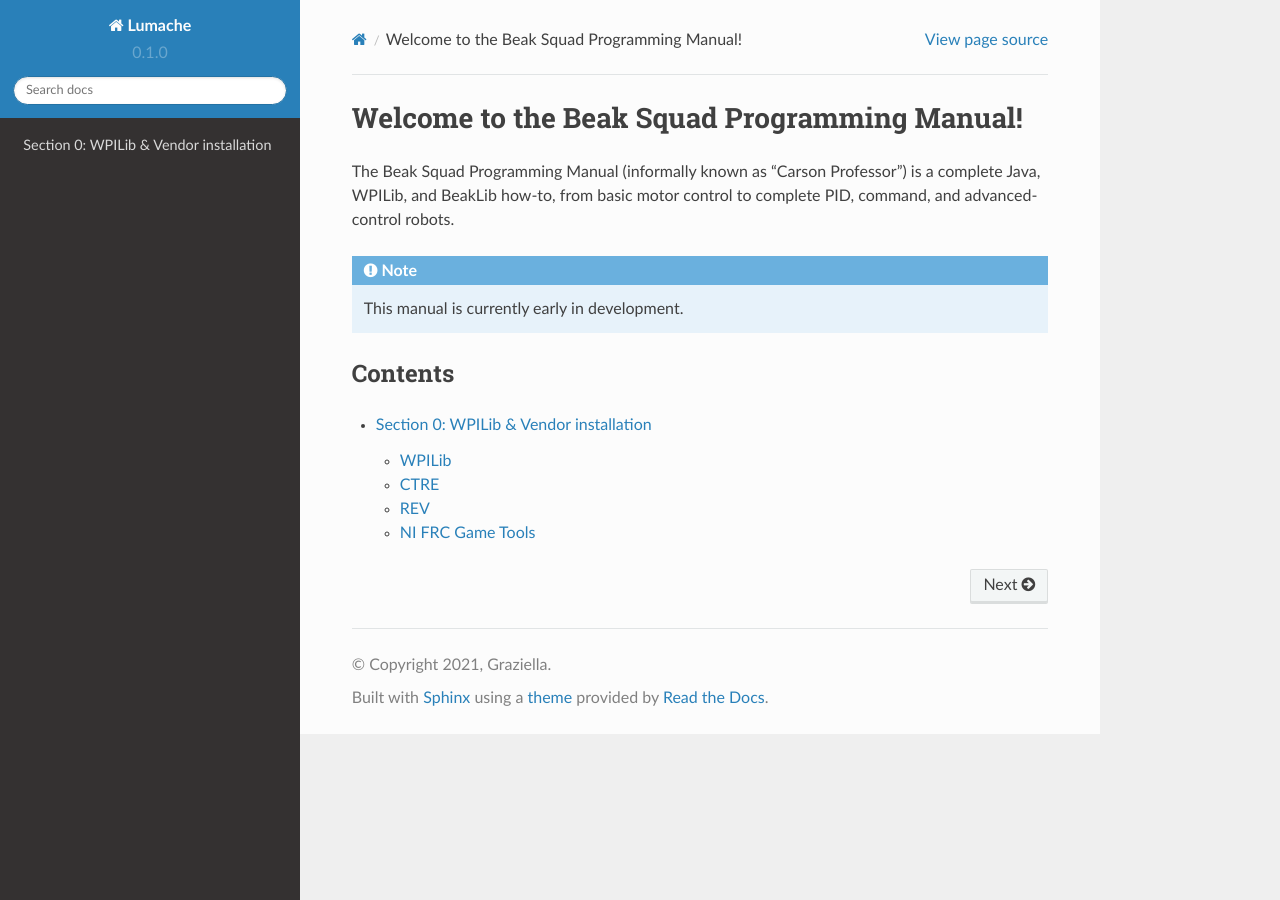
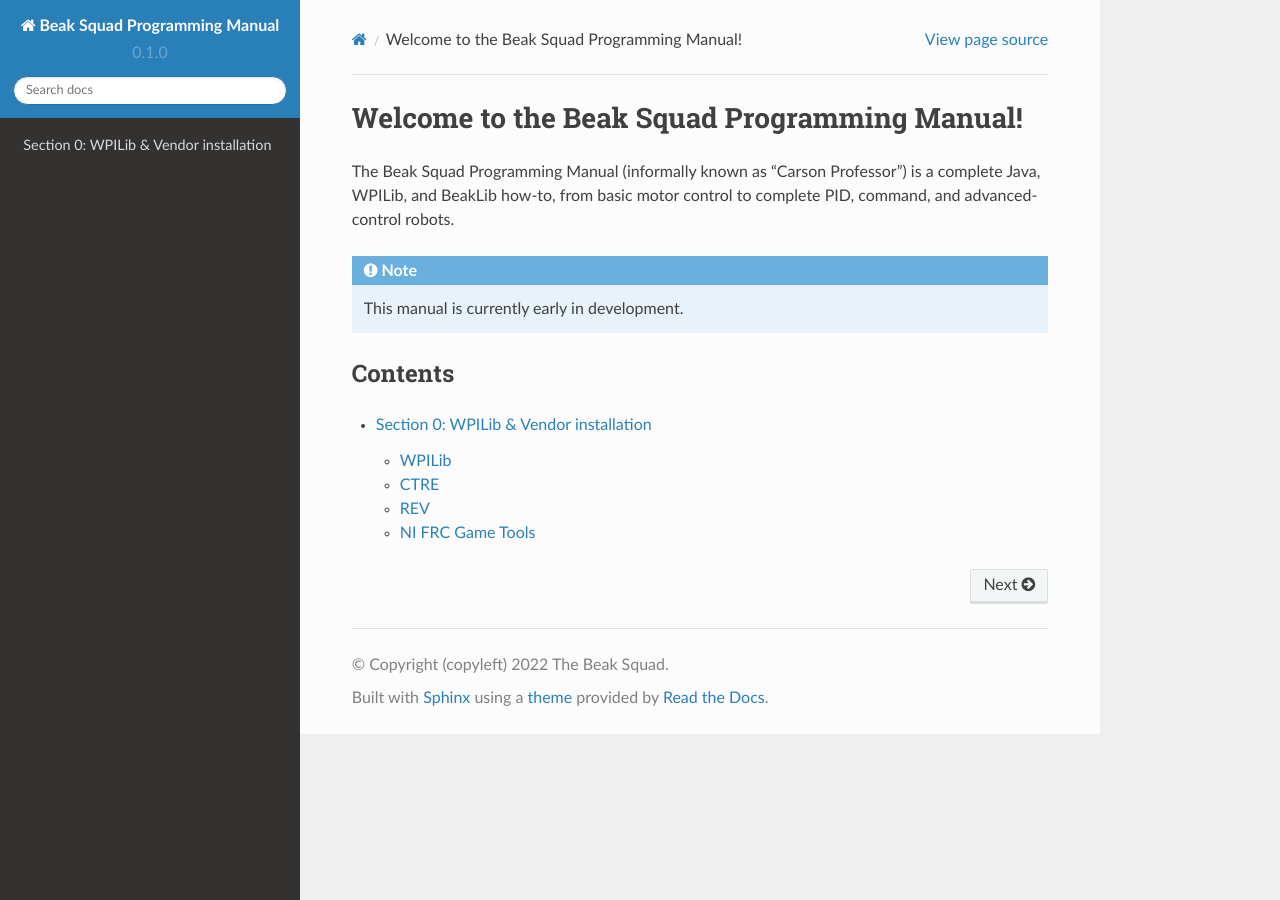
Before and after one commit to Team4028/beakdocs, a Sphinx documentation site: the page built from docs/source/index.rst, in a window 1280 px wide. Built offline with Sphinx 7.4.7 and the Read the Docs theme 2.0.0, drawn with Linux system fonts in a browser that asks for light colours.

Commit message:
add license and fix conf.py
Signed-off-by: swirl <swurl@swurl.xyz>

```diff
--- a/docs/source/conf.py
+++ b/docs/source/conf.py
@@ -2,9 +2,9 @@
 
 # -- Project information
 
-project = 'Lumache'
-copyright = '2021, Graziella'
-author = 'Graziella'
+project = 'Beak Squad Programming Manual'
+copyright = '(copyleft) 2022 The Beak Squad'
+author = 'Carson Rueter'
 
 release = '0.1'
 version = '0.1.0'
```
Also changed, not shown: 1 other file.
